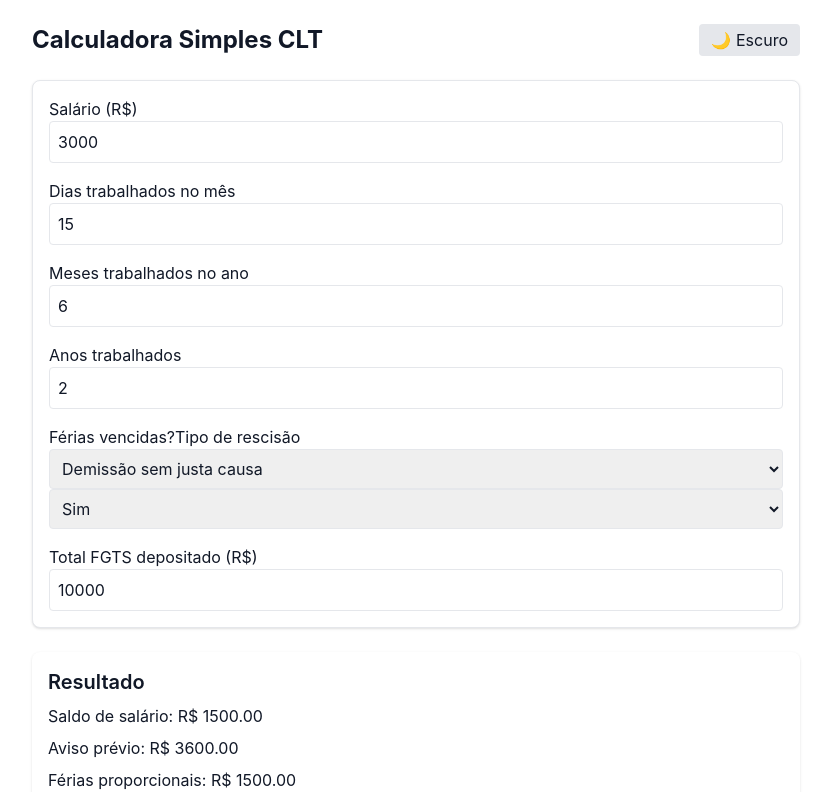
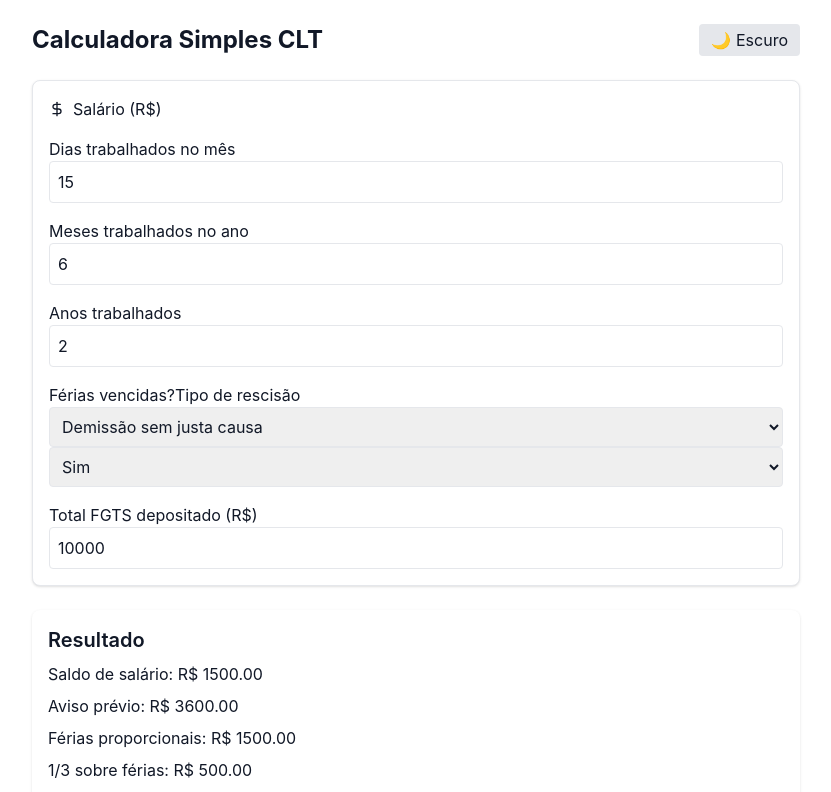
Before and after one commit to darlenaleixo/calculadora-simples-clt, a React (Vite) app: page / in a window 1280 px wide. Shown: the top 792 px of the page, without its empty margins (224-1055 px from the left). Built offline with nearby package versions, Linux system fonts and the light colour scheme.

Commit message:
Adiciona icones

```diff
--- a/src/App.jsx
+++ b/src/App.jsx
@@ -1,5 +1,7 @@
 import { useState, useEffect } from 'react';
 import html2pdf from 'html2pdf.js';
+import { Briefcase, CalendarDays, Clock, BadgeInfo, DollarSign, Download, Sun, Moon } from 'lucide-react';
+
 
 function App() {
   const [salario, setSalario] = useState(3000);
@@ -61,9 +63,10 @@ function App() {
         </div>
 
         <div className="grid gap-4 border rounded-lg p-4 shadow bg-white dark:bg-gray-800">
-          <label>Salário (R$)
-            <input type="number" value={salario} onChange={e => setSalario(+e.target.value)} className="w-full p-2 rounded border" />
-          </label>
+        <label className="flex items-center gap-2">
+  <DollarSign className="w-4 h-4" />
+  Salário (R$)
+</label>
           <label>Dias trabalhados no mês
             <input type="number" value={dias} onChange={e => setDias(+e.target.value)} className="w-full p-2 rounded border" />
           </label>
```
